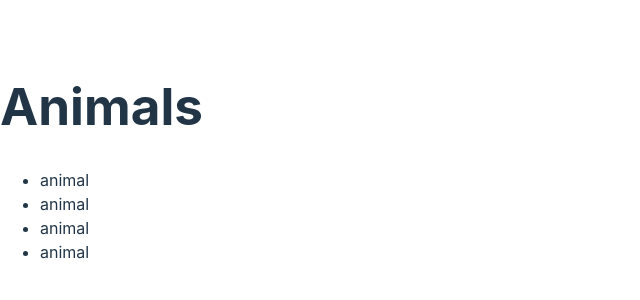
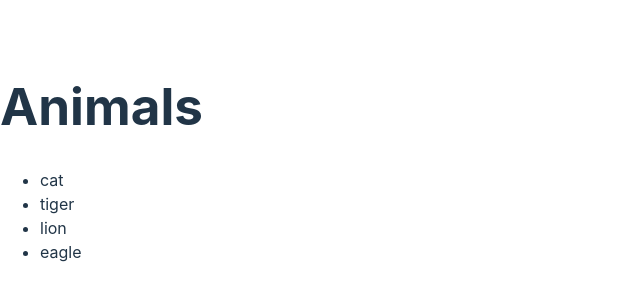
Before and after one commit to jaenudincollege/learning, a React (Vite) app in the folder react/: page / in a window 1280 px wide. Shown: the part 238-538 px from the top of the page, without its empty margins (0-640 px from the left). Built offline with nearby package versions, Linux system fonts and the light colour scheme.

Commit message:
conditional rendering props

```diff
--- a/react/src/App.jsx
+++ b/react/src/App.jsx
@@ -1,10 +1,24 @@
 export default function App() {
   const animals = ["cat", "tiger", "lion", "eagle"];
-  const animalsList = animals.map((animal) => <li key={animal}>animal</li>);
+
   return (
     <>
       <h1>Animals</h1>
-      <ul>{animalsList}</ul>
+      <List animals={animals} />
     </>
   );
 }
+
+function List(props) {
+  return (
+    <ul>
+      {props.animals.map((animal) => (
+        <ListItem key={animal} animal={animal} />
+      ))}
+    </ul>
+  );
+}
+
+function ListItem(props) {
+  return <li>{props.animal}</li>;
+}
```
